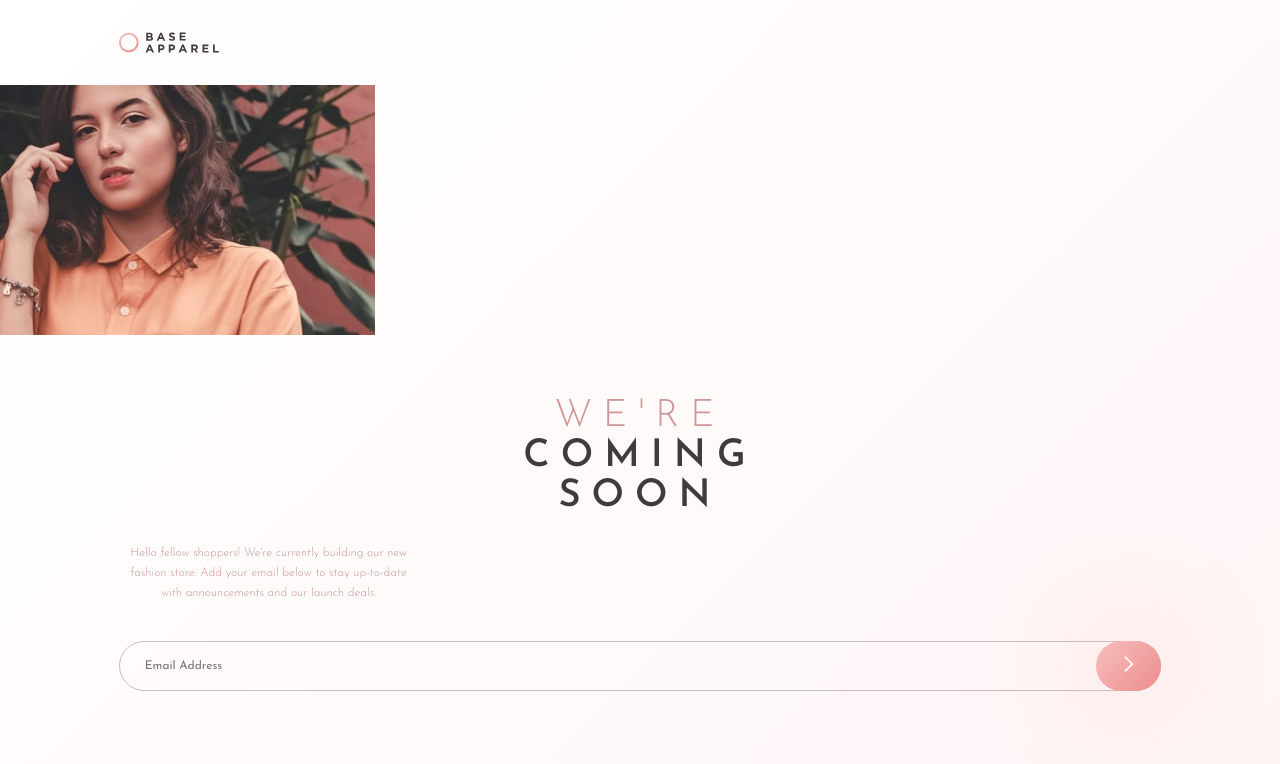
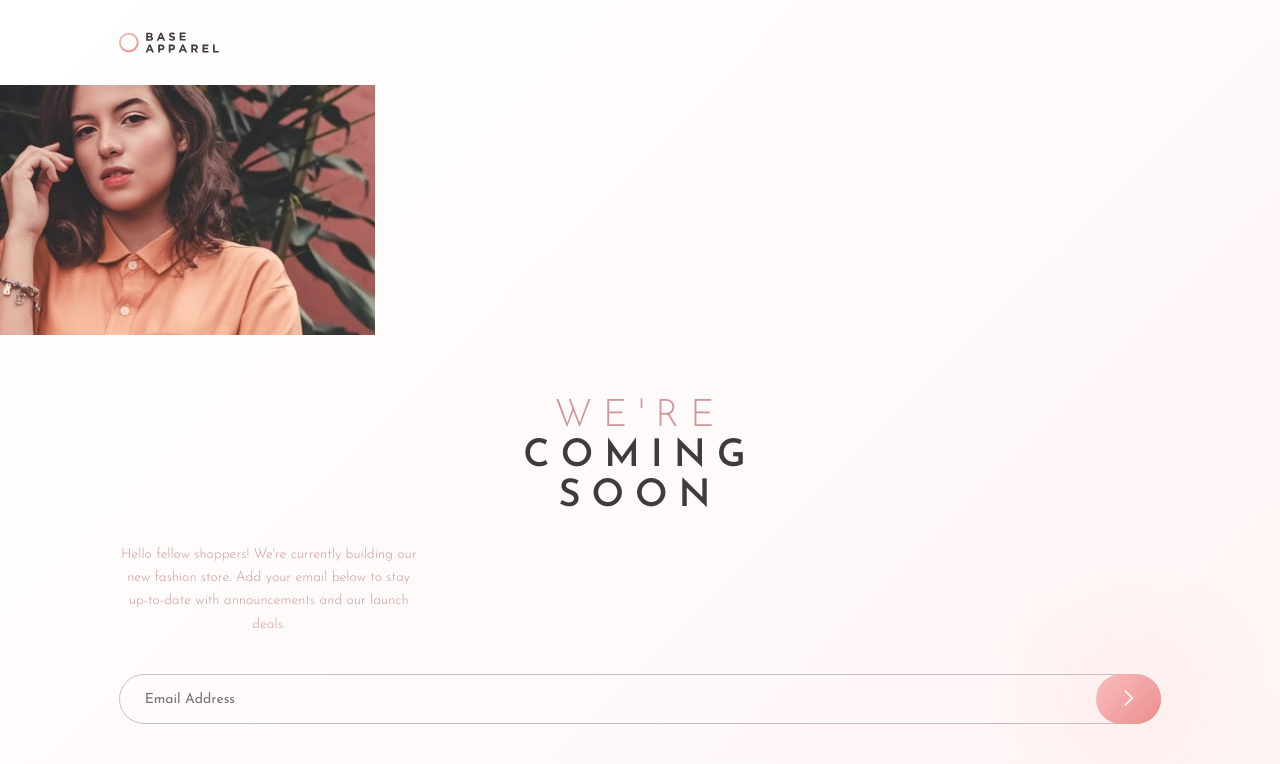
Before and after one commit to edsonv/base-apparel-coming-soon, a React (Create React App) app: page / in a window 1280 px wide. Shown: the top 764 px of the page. Built offline with nearby package versions, Linux system fonts and the light colour scheme.

Commit message:
Se corrigen estilos de párrafo

```diff
--- a/src/assets/scss/Home.scss
+++ b/src/assets/scss/Home.scss
@@ -36,7 +36,7 @@ body {
     width: 100%;
     max-width: 300px;
     line-height: 1.67;
-    font-size: 12px;
+    font-size: 14px;
     color: hsl(0, 36%, 70%);
   }
 }
@@ -51,7 +51,7 @@ body {
     border-radius: 30px;
     border: 1px solid hsla(0, 6%, 24%, 0.3);
     background: none;
-    font-size: 12px;
+    font-size: 14px;
     line-height: 1.25;
   }
   .-email:focus-visible {
```
Also changed, not shown: 1 other file (tests, documents, lock files or other folders).
